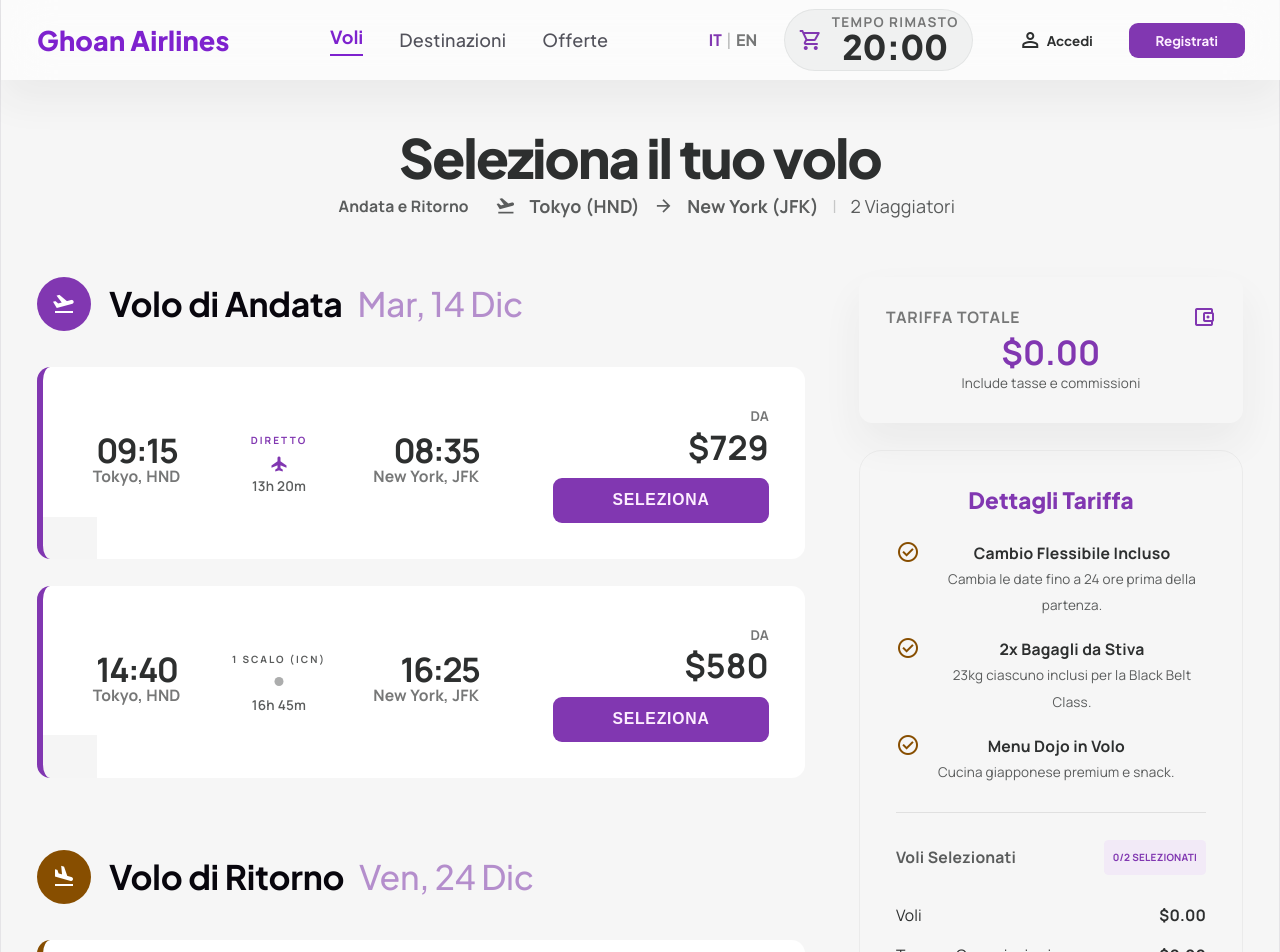
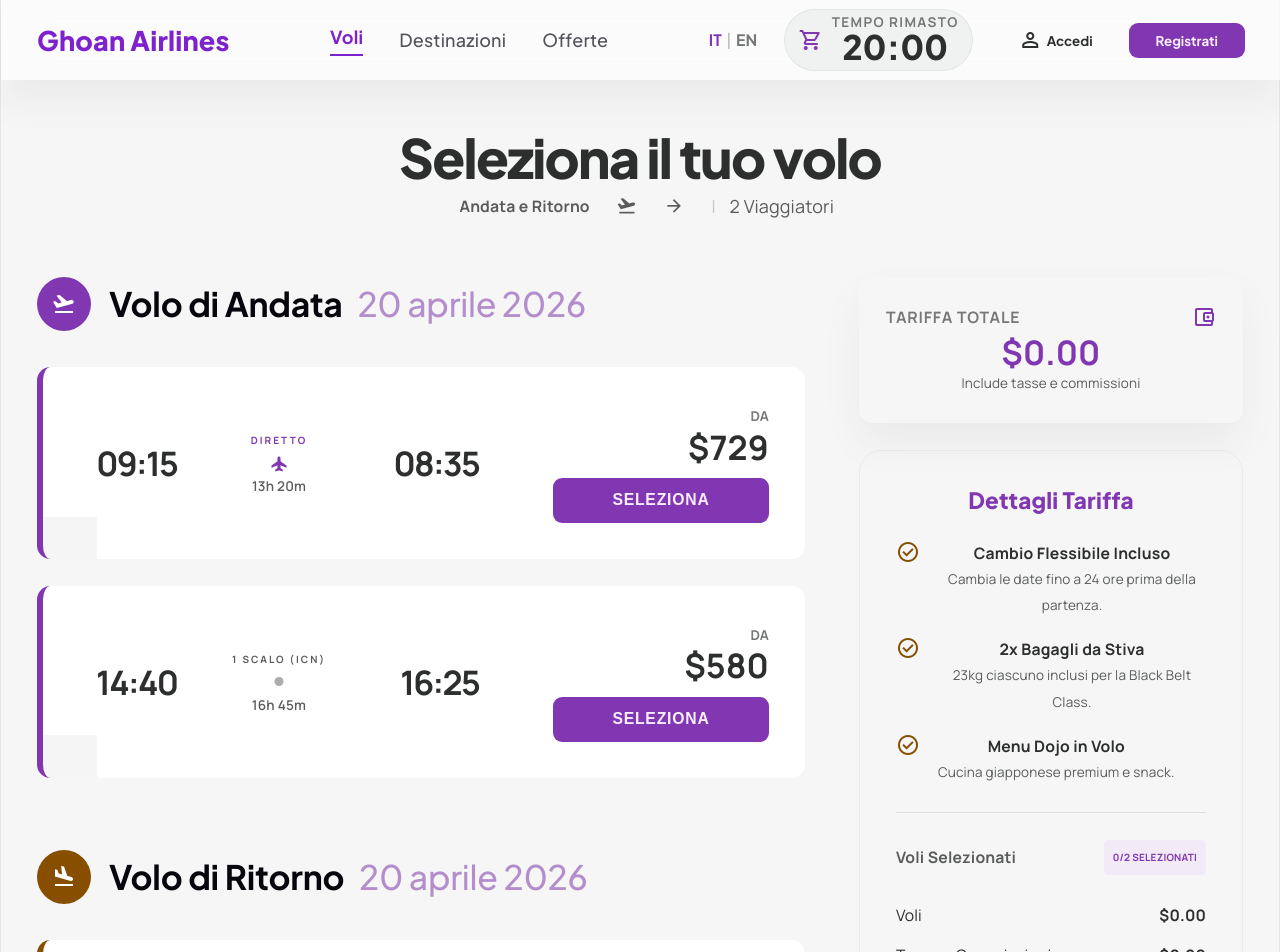
Before and after one commit to topsailbrainy/compagnia-aerea-team-blu, a React (Vite) app in the folder FRONTEND/: page /booking in a window 1280 px wide. Shown: the top 952 px of the page. Built offline with nearby package versions, Linux system fonts and the light colour scheme; grey boxes are pictures that could not be loaded.

Commit message:
implementazione store ricerca

```diff
--- a/FRONTEND/src/components/Hero.tsx
+++ b/FRONTEND/src/components/Hero.tsx
@@ -9,7 +9,7 @@ const cities = ["Roma", "Milano", "Parigi", "Londra", "New York"];
 
 const Hero: React.FC = () => {
   const navigate = useNavigate();
-  const setIsRoundTripStore = useStoreTariffa(state => state.setIsRoundTrip);
+  const setSearchData = useStoreTariffa(state => state.setSearchCriteria);
   const [isRoundTrip, setIsRoundTrip] = useState(true);
   const [fromCity, setFromCity] = useState('');
   const [toCity, setToCity] = useState('');
@@ -55,7 +55,7 @@ const Hero: React.FC = () => {
     const isDateValid = isRoundTrip ? (departureDate && returnDate) : departureDate;
 
     if (fromCity && toCity && isDateValid && isFromCityValid && isToCityValid && areCitiesDifferent) {
-      setIsRoundTripStore(isRoundTrip);
+      setSearchData({ fromCity, toCity, departureDate, returnDate, isRoundTrip})
       navigate('/booking');
     }
   };
--- a/FRONTEND/src/pages/Booking.tsx
+++ b/FRONTEND/src/pages/Booking.tsx
@@ -5,7 +5,16 @@ import { useStoreTariffa } from '../stores/storeTariffa';
 import '../styles/Booking.css';
 
 const Booking: React.FC = () => {
-  const { isRoundTrip, outboundFlight, inboundFlight, toggleFlight } = useStoreTariffa();
+  const { isRoundTrip, outboundFlight, inboundFlight, toggleFlight, fromCity, toCity, departureDate, returnDate } = useStoreTariffa();
+
+  const formatDate = (date: Date | null) => {
+    if (!date) return '';
+    return date.toLocaleDateString('it-IT', {
+      day: '2-digit',
+      month: 'long',
+      year: 'numeric'
+    });
+  };
 
   return (
     <div className="booking-page">
@@ -17,9 +26,9 @@ const Booking: React.FC = () => {
             <div className="search-summary">
               <span className="summary-badge">{isRoundTrip ? 'Andata e Ritorno' : 'Sola Andata'}</span>
               <span className="material-symbols-outlined summary-icon">flight_takeoff</span>
-              <span className="summary-city">Tokyo (HND)</span>
+              <span className="summary-city">{fromCity}</span>
               <span className="material-symbols-outlined summary-icon">arrow_forward</span>
-              <span className="summary-city">New York (JFK)</span>
+              <span className="summary-city">{toCity}</span>
               <span className="summary-divider">|</span>
               <span className="summary-passengers">2 Viaggiatori</span>
             </div>
@@ -36,7 +45,7 @@ const Booking: React.FC = () => {
                   <span className="material-symbols-outlined">flight_takeoff</span>
                 </div>
                 <h2 className="section-title">
-                  Volo di Andata <span className="section-date">Mar, 14 Dic</span>
+                  Volo di Andata <span className="section-date">{formatDate(departureDate)}</span>
                 </h2>
               </div>
 
@@ -44,9 +53,9 @@ const Booking: React.FC = () => {
                 <FlightCard
                   id="out-1"
                   departureTime="09:15"
-                  departureCity="Tokyo, HND"
+                  departureCity={fromCity}
                   arrivalTime="08:35"
-                  arrivalCity="New York, JFK"
+                  arrivalCity={toCity}
                   duration="13h 20m"
                   price={729}
                   stops="Diretto"
@@ -58,9 +67,9 @@ const Booking: React.FC = () => {
                 <FlightCard
                   id="out-2"
                   departureTime="14:40"
-                  departureCity="Tokyo, HND"
+                  departureCity={fromCity}
                   arrivalTime="16:25"
-                  arrivalCity="New York, JFK"
+                  arrivalCity={toCity}
                   duration="16h 45m"
                   price={580}
                   stops="1 Scalo (ICN)"
@@ -80,7 +89,7 @@ const Booking: React.FC = () => {
                     <span className="material-symbols-outlined">flight_land</span>
                   </div>
                   <h2 className="section-title">
-                    Volo di Ritorno <span className="section-date">Ven, 24 Dic</span>
+                    Volo di Ritorno <span className="section-date">{formatDate(returnDate)}</span>
                   </h2>
                 </div>
 
@@ -88,9 +97,9 @@ const Booking: React.FC = () => {
                   <FlightCard
                     id="in-1"
                     departureTime="11:20"
-                    departureCity="New York, JFK"
+                    departureCity={toCity}
                     arrivalTime="15:25"
-                    arrivalCity="Tokyo, HND"
+                    arrivalCity={fromCity}
                     duration="14h 05m"
                     price={729}
                     stops="Diretto"
--- a/FRONTEND/src/stores/storeTariffa.ts
+++ b/FRONTEND/src/stores/storeTariffa.ts
@@ -8,8 +8,13 @@ interface Flight {
 
 interface TariffaState {
   isRoundTrip: boolean;
+  fromCity: string;
+  toCity: string;
+  departureDate: Date | null;
+  returnDate: Date | null;
   outboundFlight: Flight | null;
   inboundFlight: Flight | null;
+  setSearchCriteria: (data: { fromCity: string, toCity: string, departureDate: Date | null, returnDate: Date | null, isRoundTrip: boolean }) => void;
   setIsRoundTrip: (isRoundTrip: boolean) => void;
   toggleFlight: (flight: Flight) => void;
   getTotalPrice: () => number;
@@ -18,9 +23,14 @@ interface TariffaState {
 
 export const useStoreTariffa = create<TariffaState>((set, get) => ({
   isRoundTrip: true,
+  fromCity: '',
+  toCity: '',
+  departureDate: new Date(),
+  returnDate: new Date(),
   outboundFlight: null,
   inboundFlight: null,
 
+  setSearchCriteria: (data) => set({ ...data }),
   setIsRoundTrip: (isRoundTrip: boolean) => set({ isRoundTrip }),
 
   toggleFlight: (flight: Flight) => {
```
